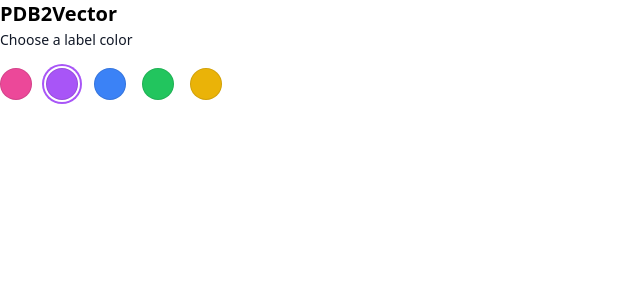
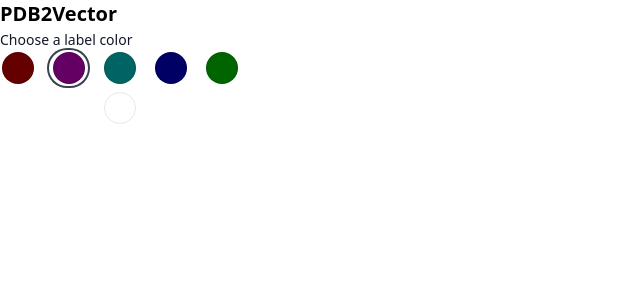
Before and after one commit to bioicons/pdb2vector, a Vue app: page / in a window 1280 px wide. Shown: the top 300 px of the page, without its empty margins (0-640 px from the left). Built offline with nearby package versions, Linux system fonts and the light colour scheme.

Commit message:
store colors as rgb values and generate random colors

```diff
--- a/src/components/ColorPicker.vue
+++ b/src/components/ColorPicker.vue
@@ -1,30 +1,42 @@
 <template>
+  <div class="w-60">
   <RadioGroup v-model="selectedColor">
     <RadioGroupLabel class="block text-sm font-medium leading-6 text-gray-900">Choose a label color</RadioGroupLabel>
-    <div class="mt-4 flex items-center space-x-3">
-      <RadioGroupOption as="template" v-for="color in colors" :key="color.name" :value="color" v-slot="{ active, checked }">
-        <div :class="[color.selectedColor, active && checked ? 'ring ring-offset-1' : '', !active && checked ? 'ring-2' : '', 'relative -m-0.5 flex cursor-pointer items-center justify-center rounded-full p-0.5 focus:outline-none']">
-          <RadioGroupLabel as="span" class="sr-only">{{ color.name }}</RadioGroupLabel>
-          <span aria-hidden="true" :class="[color.bgColor, 'h-8 w-8 rounded-full border border-black border-opacity-10']" />
+    <div class="grid grid-cols-5 gap-4">
+      <RadioGroupOption as="template" v-for="color in colors" :key="color" :value="color" v-slot="{ active, checked }">
+        <div :class="[active && checked ? ' ring ring-offset-1' : '', !active && checked ? 'ring-2' : '', 'relative -m-0.5 flex cursor-pointer items-center justify-center rounded-full p-0.5 focus:outline-none ring-gray-700']">
+          <span aria-hidden="true" class='h-8 w-8 rounded-full border border-black border-opacity-10' :style="{'background-color': `rgb(${color.join(space)})`}"/>
         </div>
       </RadioGroupOption>
     </div>
   </RadioGroup>
+  <div class="relative flex cursor-pointer items-center justify-center rounded-full p-2">
+    <button aria-hidden="true" class="h-8 w-8 rounded-full border border-black border-opacity-10" @click="addCustomColor()"/>
+  </div>
+</div>
 </template>
 
 <script setup>
-import { ref } from 'vue'
+import { ref, reactive } from 'vue'
 import { RadioGroup, RadioGroupLabel, RadioGroupOption } from '@headlessui/vue'
 
-const colors = [
+const defaultColors = [[100, 0, 0], [100, 0, 100], [0, 100, 100], [0, 0, 100], [0, 100, 0]]
+const space = " "
 
-
-  { name: 'Pink', bgColor: 'bg-pink-500', selectedColor: 'ring-pink-500' },
-  { name: 'Purple', bgColor: 'bg-purple-500', selectedColor: 'ring-purple-500' },
-  { name: 'Blue', bgColor: 'bg-blue-500', selectedColor: 'ring-blue-500' },
-  { name: 'Green', bgColor: 'bg-green-500', selectedColor: 'ring-green-500' },
-  { name: 'Yellow', bgColor: 'bg-yellow-500', selectedColor: 'ring-yellow-500' },
+const customColors = [
 ]
 
-const selectedColor = ref(colors[1])
+const addCustomColor = () => {
+  const color = [Math.round(Math.random() * 256), Math.round(Math.random() * 256), Math.round(Math.random() * 256)]
+    if (customColors.length > 4) {
+      customColors.shift()
+    }
+    customColors.push(color)
+    colors.length = 0
+    colors.push(...defaultColors)
+    colors.push(...customColors)
+}
+
+const colors = reactive([...defaultColors, ...customColors])
+const selectedColor = ref(defaultColors[1])
 </script>
```
